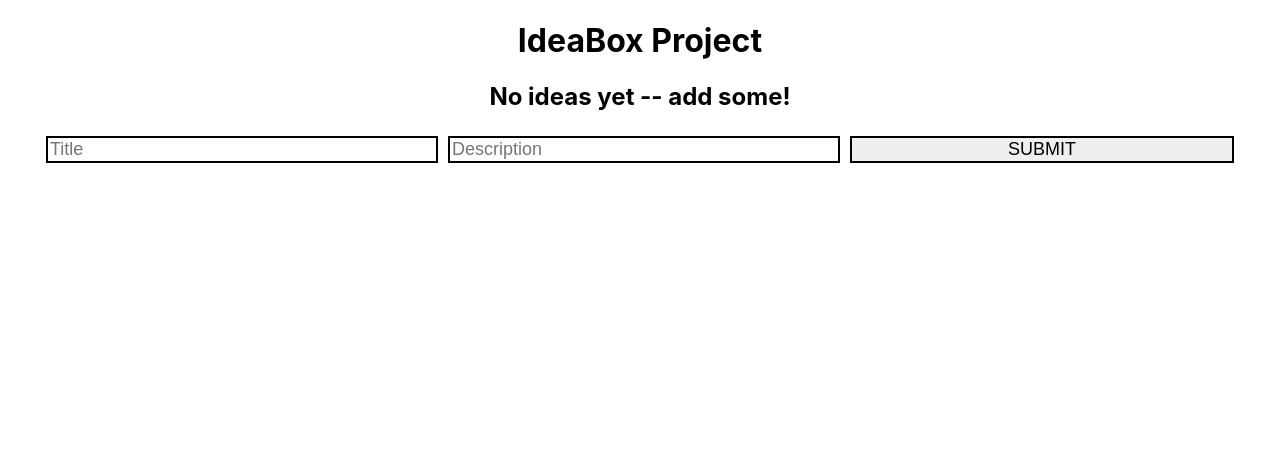
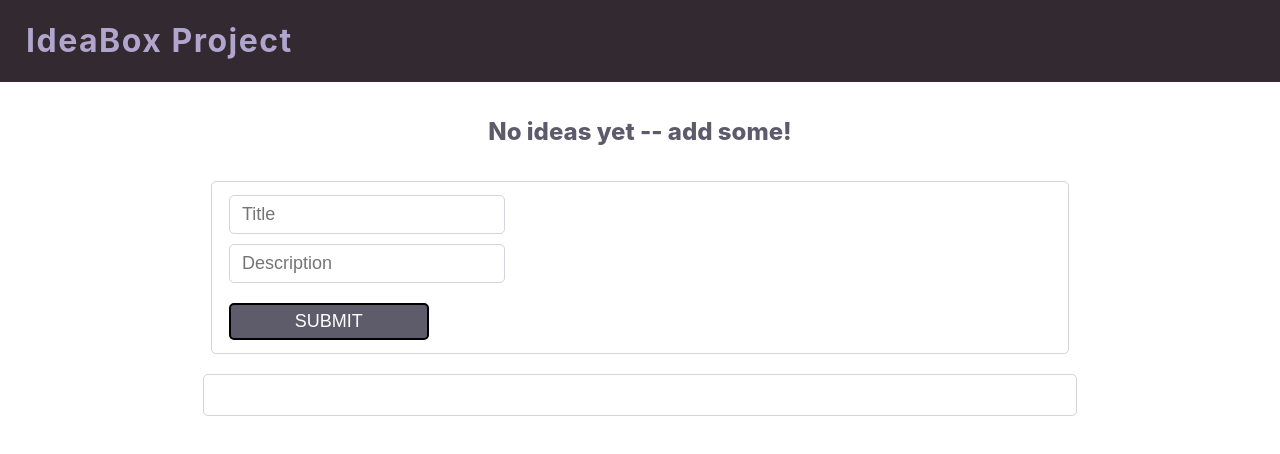
Before and after one commit to Jsalazar99/ideabox-2024, a React (Create React App) app: page / in a window 1280 px wide. Shown: the top 454 px of the page. Built offline with nearby package versions, Linux system fonts and the light colour scheme.

Commit message:
clearing app errors

```diff
--- a/src/App.js
+++ b/src/App.js
@@ -2,6 +2,7 @@ import { useState } from 'react';
 import Ideas from './ideas';
 import './App.css';
 import Form from './form';
+import './styles.css';
 // import Card from '.cards';
 
 export default function App() {
@@ -17,14 +18,16 @@ export default function App() {
     setIdeas(filteredIdeas);
   };
 
- return (
+  return (
     <main className='App'>
-      <h1>IdeaBox Project</h1>
-      {!ideas.length && <h2>No ideas yet -- add some!</h2> }
+      <header>
+        <h1>IdeaBox Project</h1>
+      </header>
+      {!ideas.length && <h2>No ideas yet -- add some!</h2>}
       <Form addIdea={addIdea} />
       <Ideas ideas={ideas} deleteIdea={deleteIdea} />
     </main>
- )
+  )
 }
 
 // export default App;
--- a/src/form.css
+++ b/src/form.css
@@ -1,6 +1,10 @@
 /* styling form component */
 form {
-    margin: auto;
+    margin: 1em auto;
+    display: flex;
+    flex-direction: column;
+    padding-bottom: 15px;
+    width: 65%;
   }
 
   input, button {
--- a/src/form.js
+++ b/src/form.js
@@ -14,7 +14,7 @@ export default function Form({ addIdea }) {
       description
     }
     addIdea(newIdea);
-    clearInput();
+    // clearInput();
   }
 
   function clearInput() {
@@ -23,8 +23,9 @@ export default function Form({ addIdea }) {
   }
 
   return (
-    <form>
+    <form className='body-input'>
     <input
+      className='body-input'
       type='text'
       placeholder='Title'
       name='title'
@@ -33,6 +34,7 @@ export default function Form({ addIdea }) {
     />
 
     <input
+      className='body-input'
       type='text'
       placeholder='Description'
       name='description'
@@ -40,7 +42,7 @@ export default function Form({ addIdea }) {
       onChange={event => setDescription(event.target.value)}
     />
 
-    <button onClick={event => submitIdea(event)}>SUBMIT</button>
+    <button className='form-styles form-btn q-btn' onClick={event => submitIdea(event)}>SUBMIT</button>
   </form>
   )
 }
--- a/src/ideas.css
+++ b/src/ideas.css
@@ -1,7 +1,7 @@
 .ideas-container {
     padding: 20px;
-    display: grid;
-   /* grid-template-columns: repeat(3, 1fr);
+    /* display: grid;
+    grid-template-columns: repeat(3, 1fr);
     grid-gap: 20px; */
 
   }
--- a/src/ideas.js
+++ b/src/ideas.js
@@ -17,7 +17,7 @@ const Ideas = ({ ideas, deleteIdea }) => {
     })
 
     return (
-      <div className='ideas-container'>
+      <div className='ideas-container idea-card'>
         {ideaCards}
       </div>
     )
--- /dev/null
+++ b/src/styles.css
@@ -0,0 +1,155 @@
+header {
+    background-color: #322A30;
+    display: flex;
+    justify-content: space-between;
+    align-items: center;
+  }
+
+  h1 {
+    color: #AFA5CD;
+    letter-spacing: 1.5px;
+    margin-left: 26px;
+  }
+
+  .header-search {
+    display: flex;
+    height: 34px;
+    margin-right: 26px;
+  }
+
+  .search-input {
+    border-top-left-radius: 5px;
+    border-bottom-left-radius: 5px;
+    padding-left: 12px;
+    width: 15rem;
+    height: 34px;
+  }
+
+  .magnify-me {
+    background-color: #ADAAB6;
+    color: #ffffff;
+    padding: 5px;
+    border-top-right-radius: 5px;
+    border-bottom-right-radius: 5px;
+    width: 40px;
+  }
+
+  .magnify-me:hover {
+    background-color: #A59BC6;
+    cursor: hover;
+  }
+
+  .top-section{
+    background: #EDF2F2;
+  }
+
+  .form-styles {
+    margin-top: 10px;
+    margin-bottom: 5px;
+  }
+
+  label {
+    font-weight: 300;
+    color: #656372;
+  }
+
+  .form-btn {
+    background-color: #5E5C6B;
+    color: #FEFEFE;
+    margin-top: 15px;
+    padding: 6px 0;
+  }
+
+  .form-btn:hover {
+    background-color: #A59BC6;
+    cursor: pointer;
+  }
+
+  .title-input {
+    height: 35px;
+    padding: 8px 12px;
+  }
+
+  .title-input,
+  .body-input,
+  .form-btn,
+  .show-btn {
+    border-radius: 5px;
+  }
+
+  .title-input,
+  .body-input {
+    border: 1.5px solid #D5D2D9;
+  }
+
+  .body-input {
+    resize: vertical;
+    padding: 8px 12px;
+  }
+
+  .quality-buttons {
+    display: flex;
+    justify-content: space-between;
+  }
+
+  .q-btn {
+    width: 24%;
+  }
+
+  .idea-card {
+    border-radius: 5px;
+    border: 1.5px solid #D5D2D9;
+    margin: auto;
+    margin-top: 20px;
+    order: 2px solid #D5D2D9;
+    width: 65%;
+
+    display: grid;
+    grid-template-columns: repeat(3, 1fr);
+    grid-gap: 20px;
+  }
+
+  .card-footer {
+    align-items: center;
+    border-top: 1.5px solid #D5D2D9;
+    color: #6A686A;
+    display: flex;
+    justify-content: space-between;
+    padding: 15px;
+  }
+
+  .card-body {
+    padding: 10px 15px;
+    color: #787679;
+    overflow: scroll;
+    max-height: 102px;
+  }
+
+  h2 {
+    color: #5D5A6B;
+    padding: 15px;
+    font-weight: 800;
+  }
+
+  h4 {
+    margin: 0px;
+    font-weight: 700;
+
+  }
+
+  .btns {
+    height: 20px;
+    width: 20px;
+  }
+
+  .card-footer-left-buttons {
+    align-items: center;
+    display: flex;
+  }
+
+  .show-btn {
+    display: flex;
+    justify-content: center;
+    margin: 20px auto;
+    width: 65%;
+  }
```
